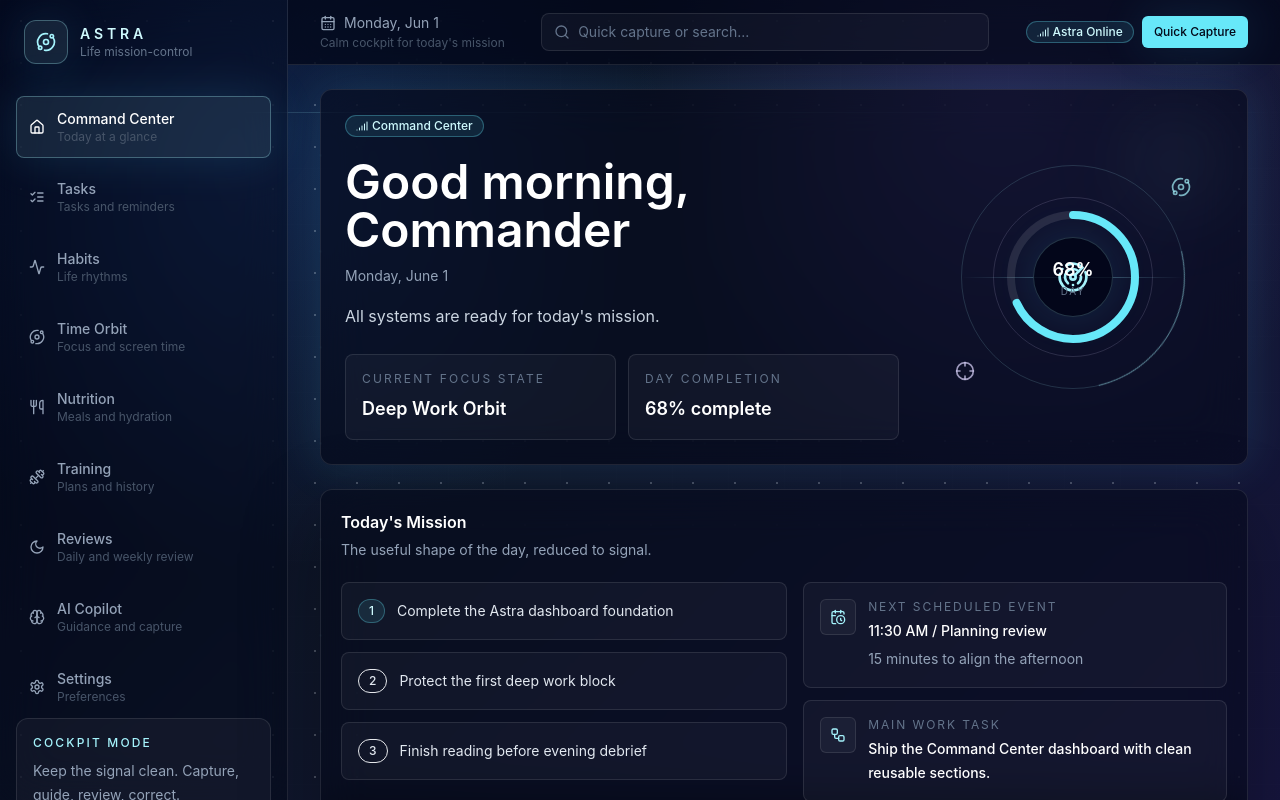
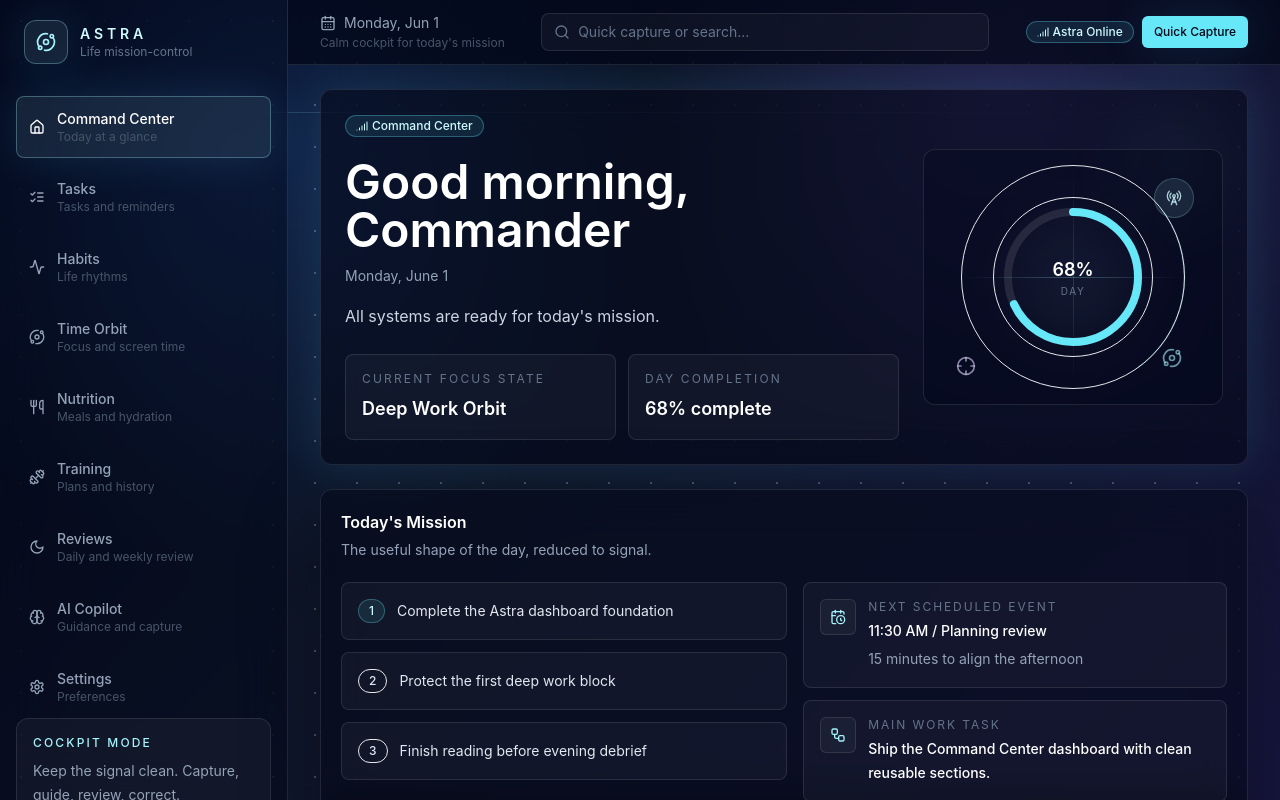
Before and after one commit to youssefjaafar/Astra, a Next.js app: page /dashboard in a window 1280 px wide. Shown: the top 800 px of the page. Built offline with nearby package versions, Linux system fonts and the light colour scheme.

Commit message:
fix more design bugs

```diff
--- a/components/astra/dashboard/CommandCenterHero.tsx
+++ b/components/astra/dashboard/CommandCenterHero.tsx
@@ -1,7 +1,7 @@
 "use client";
 
 import { useMemo } from "react";
-import { Crosshair, Orbit, Radar, Signal } from "lucide-react";
+import { Crosshair, Orbit, RadioTower, Signal } from "lucide-react";
 
 import { GlassCard, ProgressRing } from "@/components/astra";
 import { Badge } from "@/components/ui/badge";
@@ -49,17 +49,19 @@ export function CommandCenterHero({ dayCompletion, focusState, statusLine }: Com
           </div>
         </div>
 
-        <div className="relative mx-auto grid h-64 w-full max-w-[300px] place-items-center">
-          <div className="absolute h-56 w-56 rounded-full border border-cyan-200/15" />
-          <div className="absolute h-40 w-40 rounded-full border border-violet-200/15" />
-          <div className="absolute h-px w-56 animate-pulseLine bg-gradient-to-r from-transparent via-cyan-200/50 to-transparent" />
-          <div className="absolute h-56 w-56 animate-[spin_18s_linear_infinite] rounded-full border border-transparent border-t-cyan-200/40" />
-          <div className="absolute grid h-20 w-20 place-items-center rounded-full border border-cyan-200/20 bg-slate-950/80 shadow-glow">
-            <Radar className="h-8 w-8 text-cyan-200" />
+        <div className="relative mx-auto grid h-64 w-full max-w-[300px] place-items-center overflow-hidden rounded-xl border border-white/10 bg-slate-950/35">
+          <div className="absolute h-56 w-56 rounded-full border border-cyan-200/12" />
+          <div className="absolute h-40 w-40 rounded-full border border-violet-200/12" />
+          <div className="absolute h-px w-56 animate-pulseLine bg-gradient-to-r from-transparent via-cyan-200/35 to-transparent" />
+          <div className="absolute w-px h-56 animate-pulseLine bg-gradient-to-b from-transparent via-violet-200/20 to-transparent" />
+          <div className="absolute h-56 w-56 animate-[spin_22s_linear_infinite] rounded-full border border-transparent border-t-cyan-200/30" />
+          <div className="absolute h-32 w-32 rounded-full bg-cyan-200/5 blur-xl" />
+          <ProgressRing className="relative z-10" label="day" size={138} tone="cyan" value={dayCompletion} />
+          <div className="absolute right-7 top-7 grid h-10 w-10 place-items-center rounded-full border border-cyan-200/20 bg-cyan-200/10">
+            <RadioTower className="h-4 w-4 text-cyan-100/80" />
           </div>
-          <ProgressRing className="absolute" label="day" size={132} tone="cyan" value={dayCompletion} />
-          <Crosshair className="absolute bottom-6 left-8 h-5 w-5 text-violet-200/70" />
-          <Orbit className="absolute right-8 top-7 h-5 w-5 text-cyan-200/70" />
+          <Crosshair className="absolute bottom-7 left-8 h-5 w-5 text-violet-200/60" />
+          <Orbit className="absolute bottom-9 right-10 h-5 w-5 text-cyan-200/60" />
         </div>
       </div>
     </GlassCard>
```
